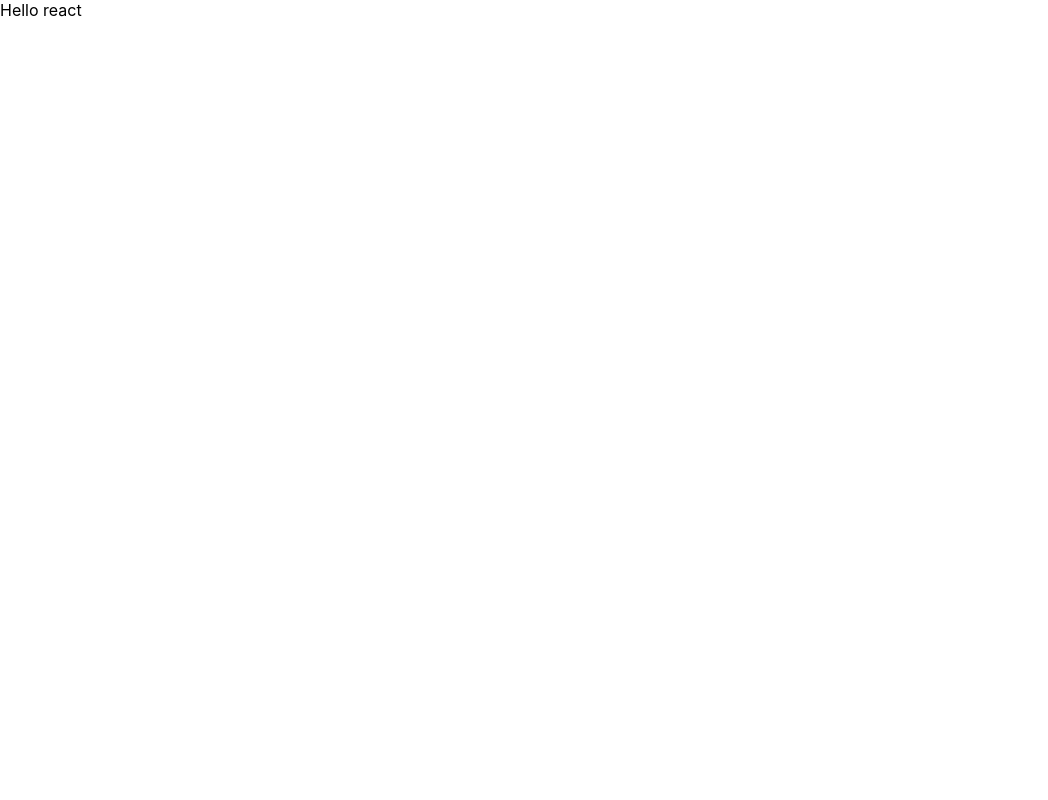
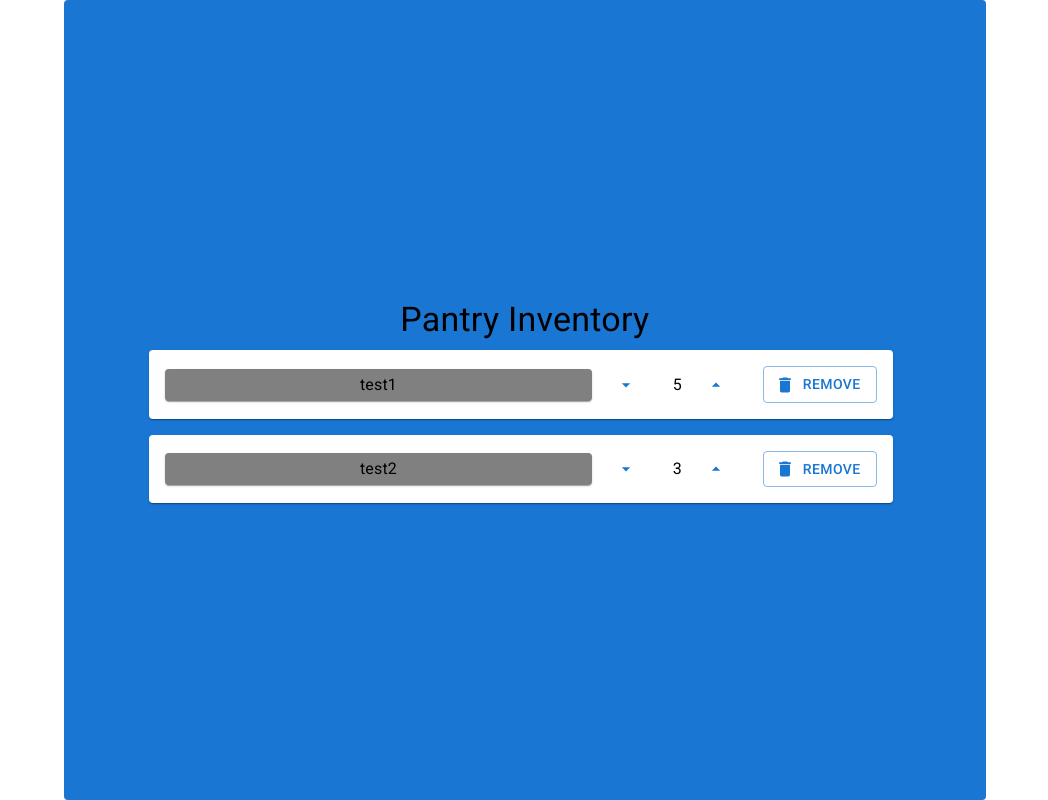
Before and after one commit to ShobyG/inventory, a React (Create React App) app: page / in a window 1280 px wide. Shown: the whole page, without its empty margins (0-1048 px from the left). Built offline with nearby package versions, Linux system fonts and the light colour scheme.

Commit message:
basic layout completed

```diff
--- a/package.json
+++ b/package.json
@@ -3,6 +3,10 @@
   "version": "0.1.0",
   "private": true,
   "dependencies": {
+    "@emotion/react": "^11.13.0",
+    "@emotion/styled": "^11.13.0",
+    "@mui/icons-material": "^5.16.6",
+    "@mui/material": "^5.16.6",
     "@testing-library/jest-dom": "^5.17.0",
     "@testing-library/react": "^13.4.0",
     "@testing-library/user-event": "^13.5.0",
--- a/public/index.html
+++ b/public/index.html
@@ -24,6 +24,16 @@
       work correctly both with client-side routing and a non-root public URL.
       Learn how to configure a non-root public URL by running `npm run build`.
     -->
+    <link rel="preconnect" href="https://fonts.googleapis.com" />
+    <link rel="preconnect" href="https://fonts.gstatic.com" crossorigin />
+    <link
+      rel="stylesheet"
+      href="https://fonts.googleapis.com/css2?family=Roboto:wght@300;400;500;700&display=swap"
+    />
+    <link
+      rel="stylesheet"
+      href="https://fonts.googleapis.com/icon?family=Material+Icons"
+    />
     <title>React App</title>
   </head>
   <body>
--- a/src/App.js
+++ b/src/App.js
@@ -1,8 +1,78 @@
+import React from "react";
+import Box from "@mui/material/Box";
+import Typography from "@mui/material/Typography";
+import items from "./item_inventory.json";
+import { Button, Container, Grid } from "@mui/material";
+import DeleteIcon from "@mui/icons-material/Delete";
+import ArrowDropUpIcon from "@mui/icons-material/ArrowDropUp";
+import ArrowDropDownIcon from "@mui/icons-material/ArrowDropDown";
+
 function App() {
+  console.log(items);
   return (
-    <div className="App">
-      <header className="App-header">Hello react</header>
-    </div>
+    <Container>
+      <Box
+        sx={{
+          width: "80%",
+          display: "flex",
+          flexDirection: "column",
+          justifyContent: "center",
+          alignItems: "center",
+          height: "100vh",
+          borderRadius: 1,
+          bgcolor: "primary.main",
+          "&:hover": {
+            bgcolor: "primary.dark",
+          },
+        }}
+      >
+        <Typography variant="h4" sx={{ padding: "10px" }}>
+          Pantry Inventory
+        </Typography>
+        <Grid container spacing={1} justifyContent="center">
+          {items.map((item, index) => (
+            <Item key={index} item={item} />
+          ))}
+        </Grid>
+      </Box>
+    </Container>
+  );
+}
+
+function Item({ item }) {
+  return (
+    <Box
+      sx={{
+        width: "80%",
+        display: "flex",
+        justifyContent: "space-between",
+        alignItems: "center",
+        margin: "8px 0",
+        padding: 2,
+        backgroundColor: "white",
+        borderRadius: 1,
+        boxShadow: 1,
+      }}
+    >
+      <Typography
+        sx={{
+          width: "60%",
+          textAlign: "center",
+          backgroundColor: "#808080",
+          borderRadius: 1,
+          padding: "4px",
+          boxShadow: 1,
+        }}
+      >
+        {item.name}
+      </Typography>
+      <Button startIcon={<ArrowDropDownIcon />}></Button>
+      <Typography>{item.count}</Typography>
+      <Button startIcon={<ArrowDropUpIcon />}></Button>
+      <Button variant="outlined" startIcon={<DeleteIcon />}>
+        Remove
+      </Button>
+    </Box>
   );
 }
 
--- a/src/index.css
+++ b/src/index.css
@@ -1,13 +1,6 @@
-body {
+* {
   margin: 0;
-  font-family: -apple-system, BlinkMacSystemFont, 'Segoe UI', 'Roboto', 'Oxygen',
-    'Ubuntu', 'Cantarell', 'Fira Sans', 'Droid Sans', 'Helvetica Neue',
-    sans-serif;
-  -webkit-font-smoothing: antialiased;
-  -moz-osx-font-smoothing: grayscale;
+  padding: 0;
+  box-sizing: border-box;
+  font-family: "Roboto";
 }
-
-code {
-  font-family: source-code-pro, Menlo, Monaco, Consolas, 'Courier New',
-    monospace;
-}
--- /dev/null
+++ b/src/item_inventory.json
@@ -0,0 +1,10 @@
+[
+  {
+    "name": "test1",
+    "count": 5
+  },
+  {
+    "name": "test2",
+    "count": 3
+  }
+]
```
Also changed, not shown: 1 other file (tests, documents, lock files or other folders).
